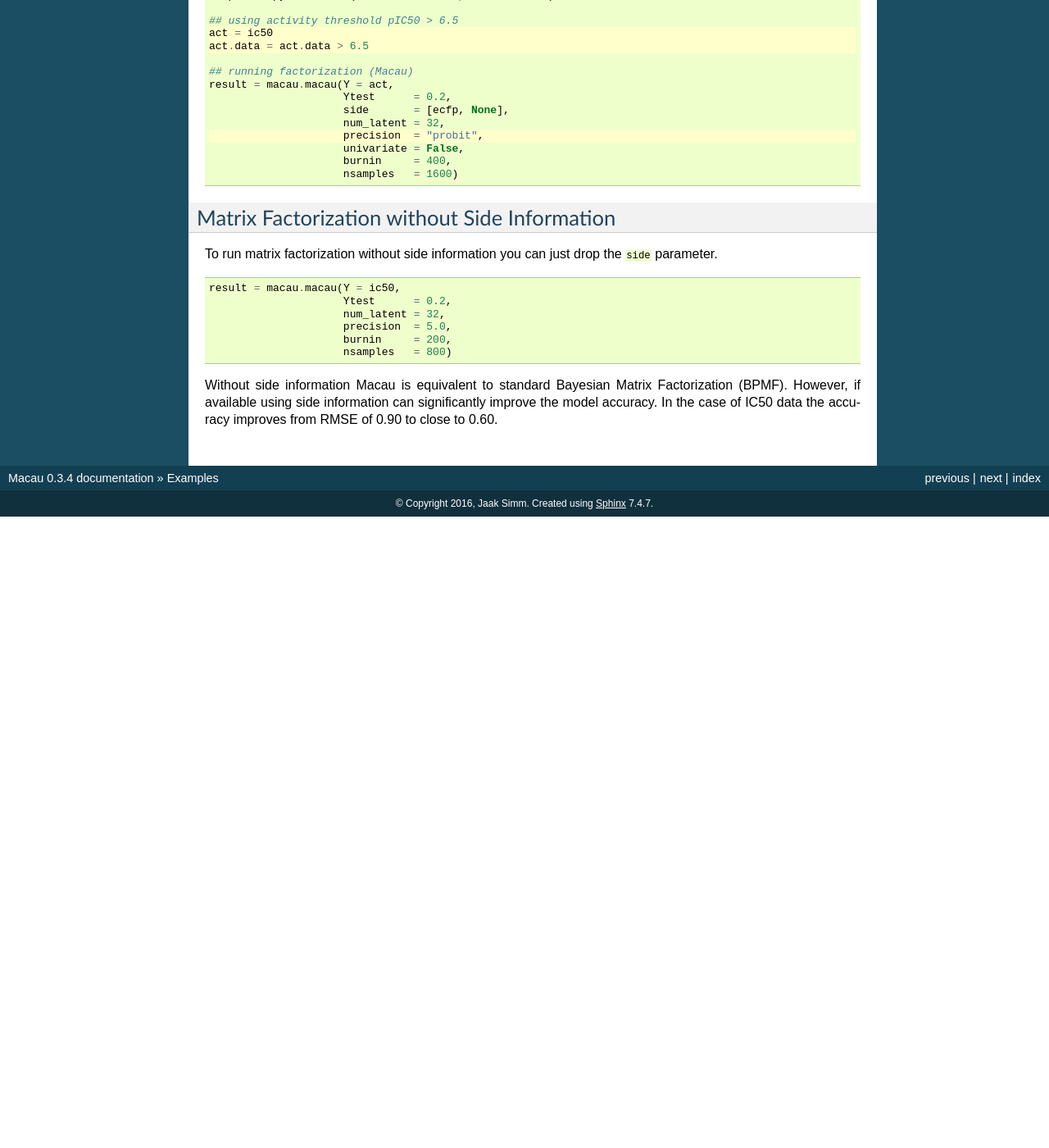
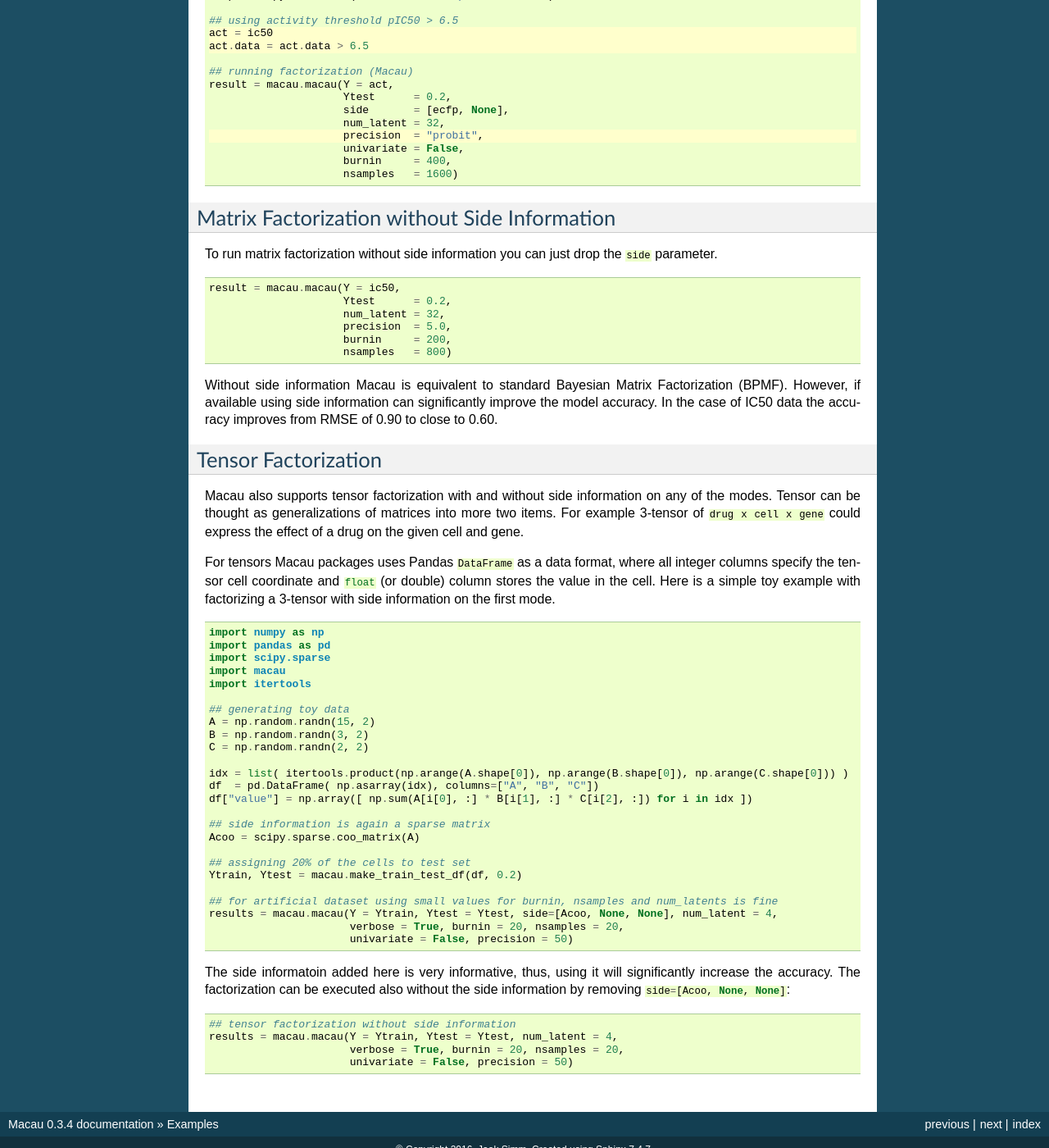
Before and after one commit to jaak-s/macau, a Sphinx documentation site: the page built from docs/source/examples.rst, in a window 1280 px wide and 1400 px high, scrolled down 2395 px. Shown: the whole window at 82% size. Built offline with Sphinx 7.4.7, drawn with Linux system fonts in a browser that asks for light colours; before the commit the page ends 3025 px from its top, so only the background shows below that.

Commit message:
added docs for tensor factorization

```diff
--- a/docs/source/examples.rst
+++ b/docs/source/examples.rst
@@ -170,3 +170,54 @@
 Without side information Macau is equivalent to standard Bayesian Matrix Factorization (BPMF).
 However, if available using side information can significantly improve the model accuracy.
 In the case of IC50 data the accuracy improves from RMSE of 0.90 to close to 0.60.
+
+
+Tensor Factorization
+---------------------
+Macau also supports tensor factorization with and without side information on any of the modes.
+Tensor can be thought as generalizations of matrices into more two items.
+For example 3-tensor of :python:`drug x cell x gene` could express the effect of a drug on the given cell and gene.
+
+For tensors Macau packages uses Pandas :python:`DataFrame` as a data format,
+where all integer columns specify the tensor cell coordinate and :python:`float` (or double) column
+stores the value in the cell.
+Here is a simple toy example with factorizing a 3-tensor with side information on the first mode.
+
+.. code-block:: python
+
+    import numpy as np
+    import pandas as pd
+    import scipy.sparse
+    import macau
+    import itertools
+
+    ## generating toy data
+    A = np.random.randn(15, 2)
+    B = np.random.randn(3, 2)
+    C = np.random.randn(2, 2)
+
+    idx = list( itertools.product(np.arange(A.shape[0]), np.arange(B.shape[0]), np.arange(C.shape[0])) )
+    df  = pd.DataFrame( np.asarray(idx), columns=["A", "B", "C"])
+    df["value"] = np.array([ np.sum(A[i[0], :] * B[i[1], :] * C[i[2], :]) for i in idx ])
+
+    ## side information is again a sparse matrix
+    Acoo = scipy.sparse.coo_matrix(A)
+
+    ## assigning 20% of the cells to test set
+    Ytrain, Ytest = macau.make_train_test_df(df, 0.2)
+
+    ## for artificial dataset using small values for burnin, nsamples and num_latents is fine
+    results = macau.macau(Y = Ytrain, Ytest = Ytest, side=[Acoo, None, None], num_latent = 4,
+                          verbose = True, burnin = 20, nsamples = 20,
+                          univariate = False, precision = 50)
+
+The side informatoin added here is very informative, thus, using it will significantly increase
+the accuracy. The factorization can be executed also without the side information by removing
+:python:`side=[Acoo, None, None]`:
+
+.. code-block:: python
+
+    ## tensor factorization without side information
+    results = macau.macau(Y = Ytrain, Ytest = Ytest, num_latent = 4,
+                          verbose = True, burnin = 20, nsamples = 20,
+                          univariate = False, precision = 50)
```
Also changed, not shown: 1 other file.
